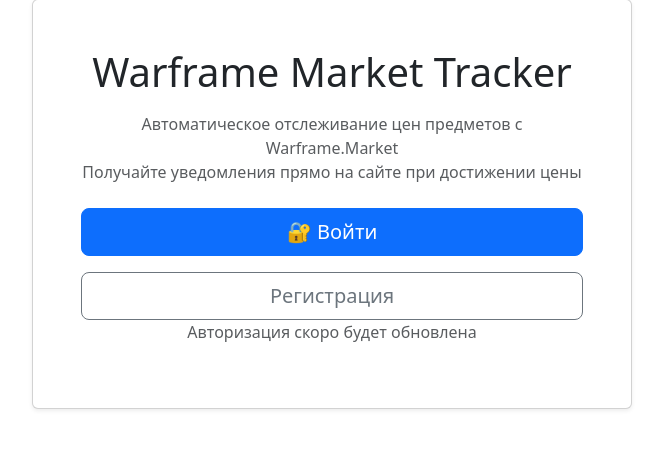
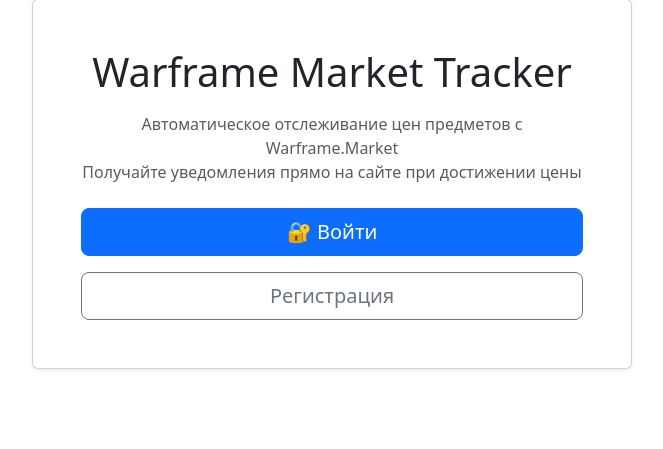
Before and after one commit to consul-k/warframe-market-tracker, a Django app: page / in a window 1280 px wide. Shown: the part 81-530 px from the top of the page, without its empty margins (308-971 px from the left). Run offline with Django 5.2, Linux system fonts and the light colour scheme.

Commit message:
Remove outdated authorization notice from index page

```diff
--- a/warframe_market_tracker/tracker/templates/tracker/index.html
+++ b/warframe_market_tracker/tracker/templates/tracker/index.html
@@ -34,12 +34,6 @@
                 </a>
             </div>
 
-        {% else %}
-
-            <div class="d-grid gap-3">
-                <p class="text-muted">Авторизация скоро будет обновлена</p>
-            </div>
-
         {% endif %}
 
     </div>
```
